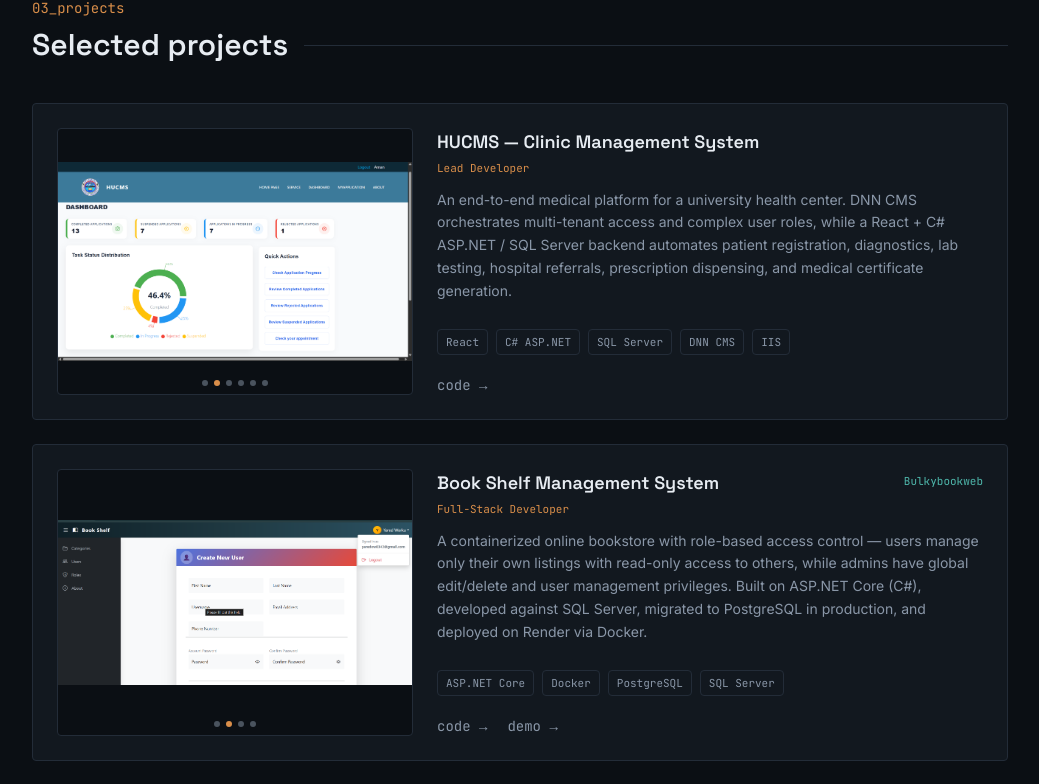
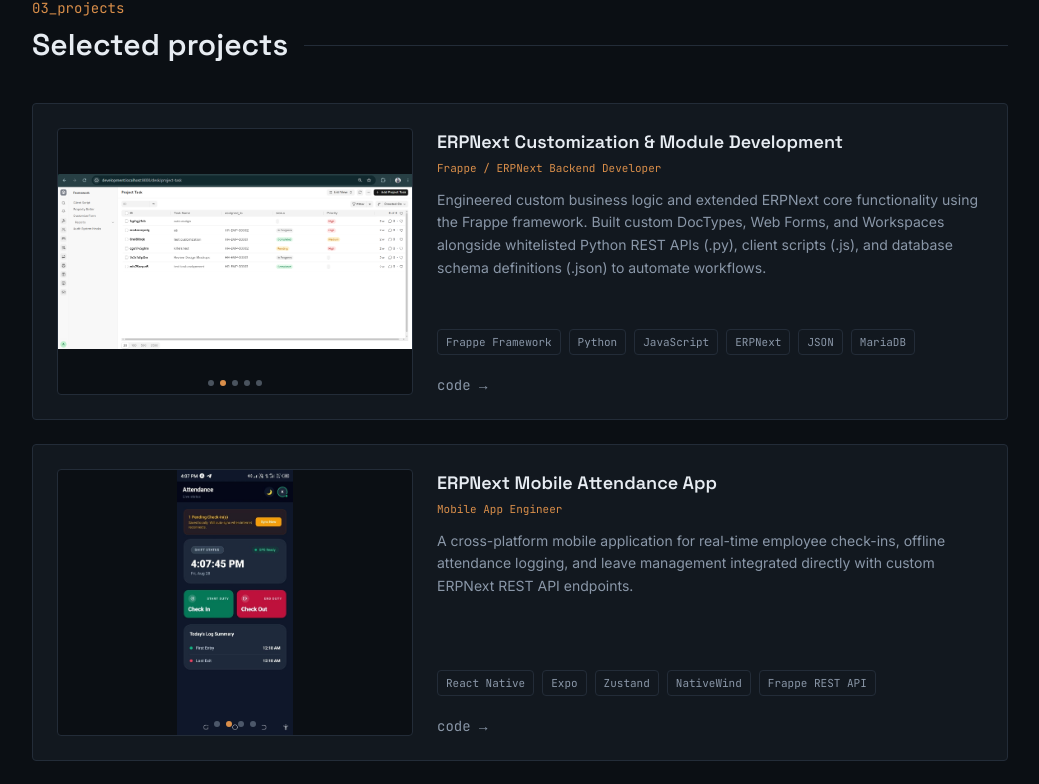
Before and after one commit to Yared-Worku/Yared-Portfolio, a React (Vite) app: page / in a window 1280 px wide. Shown: the part 2633-3417 px from the top of the page, without its empty margins (120-1159 px from the left). Built offline with nearby package versions, Linux system fonts and the light colour scheme.

Commit message:
project updated

```diff
--- a/src/components/Projects.jsx
+++ b/src/components/Projects.jsx
@@ -2,6 +2,19 @@ import { useState, useEffect, useRef } from 'react'
 import SectionHeading from './SectionHeading'
 import { useReveal } from '../hooks/useReveal'
 import { createPortal } from 'react-dom'
+
+// ERPNext Backend & Customization
+import erp1 from '../assets/projects/ERPNext/erp1.png'
+import erp2 from '../assets/projects/ERPNext/erp2.png'
+import erp3 from '../assets/projects/ERPNext/erp3.png'
+import erp4 from '../assets/projects/ERPNext/erp4.png'
+import erp5 from '../assets/projects/ERPNext/erp5.png'
+
+// ERPNext Mobile App
+import erp6 from '../assets/projects/ERPNext/erp6.jpg'
+import erp7 from '../assets/projects/ERPNext/erp7.jpg'
+import erp8 from '../assets/projects/ERPNext/erp8.jpg'
+import erp9 from '../assets/projects/ERPNext/erp9.jpg'
 
 // HUCMS
 import hucmsHome from '../assets/projects/hucms_home.png'
@@ -23,7 +36,7 @@ import bpmForm from '../assets/projects/bpm_form.png'
 import bpmOrganization from '../assets/projects/bpm_organization.png'
 import bpmDepartment from '../assets/projects/bpm_department.png'
 
-//online shope
+// online shop
 import custdetail from '../assets/projects/shoping/custdetail.png'
 import last from '../assets/projects/shoping/last.png'
 import payment from '../assets/projects/shoping/payment.png'
@@ -33,7 +46,7 @@ import s3 from '../assets/projects/shoping/s3.png'
 import s4 from '../assets/projects/shoping/s4.png'
 import shipdetail from '../assets/projects/shoping/shipdetail.png'
 
- //online exam
+// online exam
 import start from '../assets/projects/exam/start.png'
 import completed from '../assets/projects/exam/completed.png'
 import s1e from '../assets/projects/exam/s1e.png'
@@ -43,6 +56,24 @@ import shipdetail from '../assets/projects/shoping/shipdetail.png'
 
 
 const PROJECTS = [
+  {
+    name: 'ERPNext Customization & Module Development',
+    role: 'Frappe / ERPNext Backend Developer',
+    description:
+      'Engineered custom business logic and extended ERPNext core functionality using the Frappe framework. Built custom DocTypes, Web Forms, and Workspaces alongside whitelisted Python REST APIs (.py), client scripts (.js), and database schema definitions (.json) to automate workflows.',
+    stack: ['Frappe Framework', 'Python', 'JavaScript', 'ERPNext', 'JSON', 'MariaDB'],
+    links: { code: '#', demo: '#' },
+    images: [erp1, erp2, erp3, erp4, erp5],
+  },
+  {
+    name: 'ERPNext Mobile Attendance App',
+    role: 'Mobile App Engineer',
+    description:
+      'A cross-platform mobile application for real-time employee check-ins, offline attendance logging, and leave management integrated directly with custom ERPNext REST API endpoints.',
+    stack: ['React Native', 'Expo', 'Zustand', 'NativeWind', 'Frappe REST API'],
+    links: { code: '#', demo: '#' },
+    images: [erp6, erp7, erp8, erp9],
+  },
   {
     name: 'HUCMS — Clinic Management System',
     role: 'Lead Developer',
@@ -80,7 +111,6 @@ const PROJECTS = [
     links: { code: '#', demo: '#' },
     images: [],
   },
-
   {
     name: 'E-Commerce Product Showcase',
     role: 'Full-Stack Developer',
@@ -132,7 +162,6 @@ function ProjectSlider({ images, name }) {
     setIndex((i) => (i + 1) % images.length)
   }
 
-  // Close on Escape while zoomed
   useEffect(() => {
     if (!zoomed) return
     const onKey = (e) => {
@@ -210,7 +239,6 @@ return (
           </>
         )}
 
-        {/* subtle zoom affordance */}
         <div className="absolute top-2 right-2 w-6 h-6 rounded-full bg-ink/80 border border-[color:var(--color-border)] text-text-muted opacity-0 group-hover/slider:opacity-100 transition-opacity flex items-center justify-center font-mono text-[10px]">
           ⤢
         </div>
```
Lines whose indentation alone changed are shown as unchanged.
